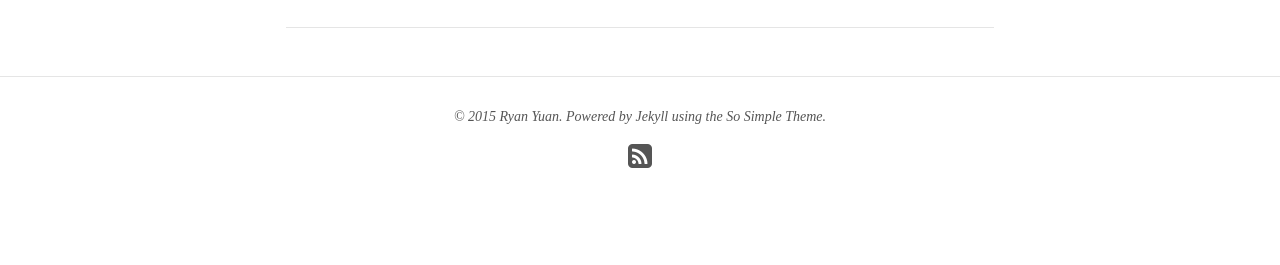
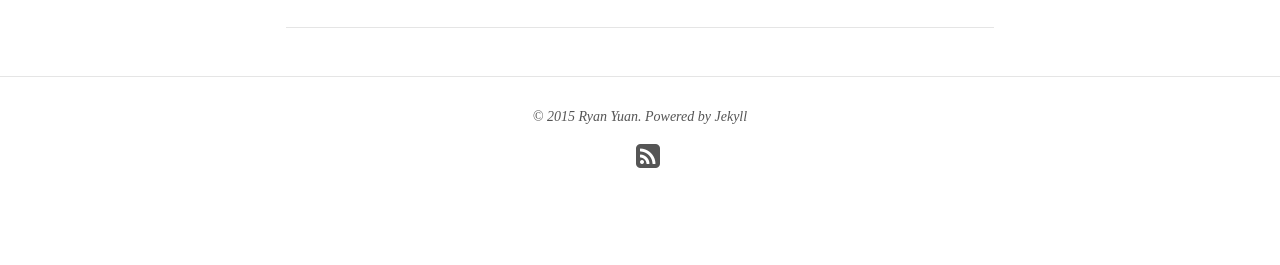
Before and after one commit to ryanyuan42/ryanyuan42.github.io, a Jekyll site: the page built from index.html, in a window 1280 px wide. Shown: the part 1193-1458 px from the top of the page. Built offline with Jekyll 4.4.1, drawn with Linux system fonts in a browser that asks for light colours; nearby versions of some CDN libraries.

Commit message:
Update footer.html

```diff
--- a/_includes/footer.html
+++ b/_includes/footer.html
@@ -1,6 +1,6 @@
 {% if site.owner.google.ad-client and site.owner.google.ad-slot %}{% include ad-footer.html %}{% endif %}
 
-<span>&copy; {{ site.time | date: '%Y' }} {{ site.owner.name }}. Powered by <a href="http://jekyllrb.com" rel="nofollow">Jekyll</a> using the <a href="http://mademistakes.com/so-simple/" rel="nofollow">So Simple Theme</a>.</span>
+<span>&copy; {{ site.time | date: '%Y' }} {{ site.owner.name }}. Powered by <a href="http://jekyllrb.com" rel="nofollow">Jekyll</span>
 <div class="social-icons">
 	{% if site.owner.twitter %}<a href="https://twitter.com/{{ site.owner.twitter }}" title="{{ site.owner.name}} on Twitter" target="_blank"><i class="fa fa-twitter-square fa-2x"></i></a>{% endif %}
 	{% if site.owner.facebook %}<a href="https://facebook.com/{{ site.owner.facebook }}" title="{{ site.owner.name}} on Facebook" target="_blank"><i class="fa fa-facebook-square fa-2x"></i></a>{% endif %}
```
